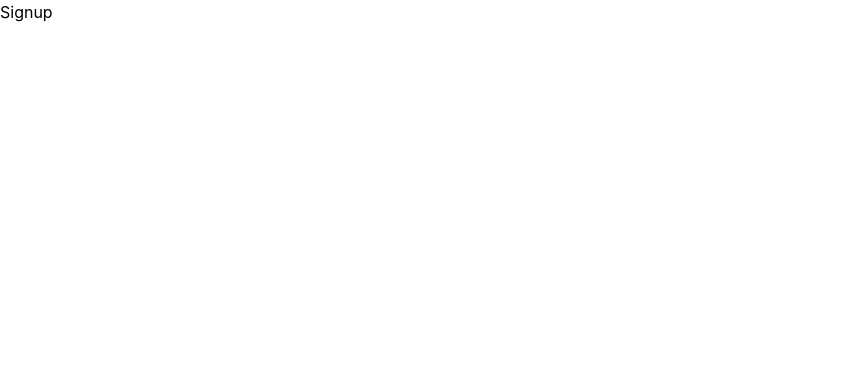
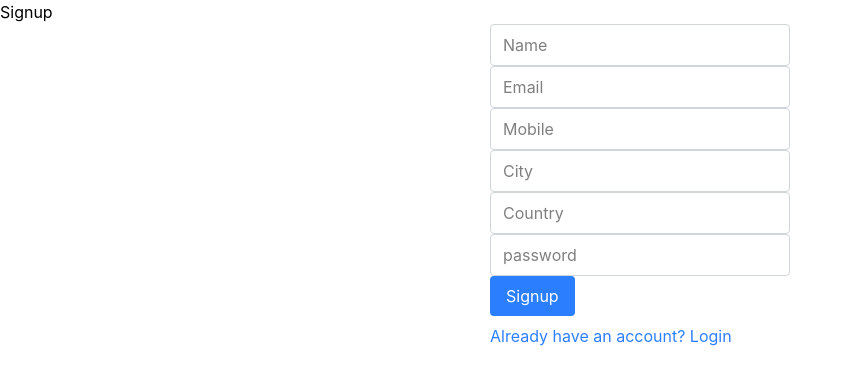
Before and after one commit to snehalkhater/TinyTour-app, a React (Vite) app in the folder client/: page /signup in a window 1280 px wide. Shown: the top 384 px of the page, without its empty margins (0-852 px from the left). Built offline with nearby package versions, Linux system fonts and the light colour scheme.

Commit message:
signup and signin setup are created

```diff
--- a/client/src/components/Button.jsx
+++ b/client/src/components/Button.jsx
@@ -1,8 +1,10 @@
-import React from 'react'
-
-function Button() {
+function Button({title, onClick}) {
   return (
-    <div>Button</div>
+  <button
+  onClick={onClick}
+  className="bg-blue-500 text-white px-4 py-2 rounded hover:bg-blue-600">
+  {title}
+  </button>
   )
 }
 
--- a/client/src/components/Input.jsx
+++ b/client/src/components/Input.jsx
@@ -1,9 +1,15 @@
-import React from 'react'
-
-function Input() {
+function Input({type, placeholder, value, onChange}) {
   return (
-    <div>Input</div>
-  )
+    < input
+    type={type}
+    placeholder={placeholder}
+    value={value}
+    onChange={onChange}
+    className='border border-gray-300 rounded px-3 py-2
+    focus:outline-none focus:ring-2 focus:ring-blue-500
+    block w-full'
+    />
+  );
 }
 
 export default Input
--- /dev/null
+++ b/client/src/utils.jsx
@@ -0,0 +1,5 @@
+const setPageTitle = (title) => {
+    document.title = title;
+};
+
+export { setPageTitle }
--- a/client/src/views/EditTour.jsx
+++ b/client/src/views/EditTour.jsx
@@ -1,8 +1,8 @@
 import React, { useEffect } from 'react'
-
+import { setPageTitle } from "./../utils.jsx"
 function EditTour() {
     useEffect(() => {
-        document.title="Edit Tour - TinyTours";
+        setPageTitle("Edit Tour - TinyTours");
     },[]);
   return (
     <div>EditTour</div>
--- a/client/src/views/Home.jsx
+++ b/client/src/views/Home.jsx
@@ -1,9 +1,10 @@
 import React from 'react'
 import { useEffect } from 'react';
+import { setPageTitle } from "./../utils.jsx"
 
 function Home() {
       useEffect(() => {
-          document.title="Home Tour - TinyTours";
+          setPageTitle("Edit Tour - TinyTours");
       },[]);
   return (
     <div>Home</div>
--- a/client/src/views/Login.jsx
+++ b/client/src/views/Login.jsx
@@ -1,12 +1,71 @@
-import React from 'react'
-import { useEffect } from 'react';
+import axios from "axios";
+import { useEffect, useState } from 'react';
+import { setPageTitle } from "./../utils.jsx";
+import Input from '../components/Input.jsx';
+import Button from '../components/Button.jsx';
+import toast, { Toaster } from "react-hot-toast";
+import { Link } from "react-router";
 
 function Login() {
-      useEffect(() => {
-          document.title="Login Tour - TinyTours";
-      },[]);
+  useEffect(() => {
+    setPageTitle("Login - TinyTours");
+  }, []);
+
+
+  const [loginUser, setloginUser] = useState({
+    email: "",
+    password: "",
+  });
+
+
+  const checkUserLogin = async () => {
+    const response = await axios.post("http://localhost:8080/login", loginUser);
+
+    console.log(response.data);
+
+    if (response.data.success) {
+      toast.success(response.data.message, { id: "loginSuccess" });
+      setloginUser({
+        email: "",
+        password: "",
+      });
+
+      const {jwtToken, data} = response.data;
+      localStorage.setItem("userJwtToken", jwtToken);
+            localStorage.setItem("userData", JSON.stringify(data));
+    } else {
+      toast.error(response.data.message, { id: "loginError" });
+    }
+  };
+
+
   return (
-    <div>Login</div>
+    <div>
+      <h1>Login</h1>
+      <div className="w-75 block mx-auto">
+        <Input type="email"
+          placeholder="Email"
+          value={loginUser.email}
+          onChange={(e) => {
+            setloginUser({ ...loginUser, email: e.target.value })
+          }}
+        />
+        <Input type="password"
+          placeholder="password"
+          value={loginUser.password}
+          onChange={(e) => {
+            setloginUser({ ...loginUser, password: e.target.value })
+          }}
+        />
+        <Button
+          title="Login"
+          onClick={checkUserLogin}
+        />
+
+        <Link to="/signup" className="block my-2 text-blue-500">Don't have an account? Register</Link>
+      </div>
+      <Toaster position="top-center" />
+    </div>
   )
 }
 
--- a/client/src/views/NewTour.jsx
+++ b/client/src/views/NewTour.jsx
@@ -1,9 +1,9 @@
 import React from 'react'
 import { useEffect } from 'react';
-
+import { setPageTitle } from "./../utils.jsx"
 function NewTour() {
         useEffect(() => {
-            document.title="New Tour - TinyTours";
+           setPageTitle("Edit Tour - TinyTours");
         },[]);
   return (
     <div>NewTour</div>
--- a/client/src/views/Signup.jsx
+++ b/client/src/views/Signup.jsx
@@ -1,12 +1,101 @@
-import React from 'react'
-import { useEffect } from 'react';
+import axios from "axios";
+import { useEffect, useState } from 'react';
+import { setPageTitle } from "./../utils.jsx"
+import Input from '../components/Input.jsx';
+import Button from '../components/Button.jsx';
+import toast, { Toaster } from "react-hot-toast";
+import { Link } from "react-router";
 
 function Signup() {
-      useEffect(() => {
-          document.title="Signup Tour - TinyTours";
-      },[]);
+  const [newUser, setnewUser] = useState({
+    name: "",
+    email: "",
+    mobile: "",
+    city: "",
+    country: "",
+    password: "",
+  });
+
+  useEffect(() => {
+    setPageTitle("Signup Tour - TinyTours");
+  }, []);
+
+  const createUser = async () => {
+    const response = await axios.post("http://localhost:8080/signup", newUser);
+    console.log(response.data);
+
+    if (response.data.success) {
+      toast.success(response.data.message, { id: "signupSuccess" });
+      setnewUser({
+        name: "",
+        email: "",
+        mobile: "",
+        city: "",
+        country: "",
+        password: "",
+      });
+    }
+    else {
+      toast.error(response.data.message, { id: "signupError" });
+    }
+  };
+
   return (
-    <div>Signup</div>
+    <div>
+      <h1>Signup</h1>
+
+      <div className='w-75 block mx-auto '>
+        <Input type="text"
+          placeholder="Name"
+          value={newUser.name}
+          onChange={(e) => {
+            setnewUser({ ...newUser, name: e.target.value })
+          }}
+        />
+        <Input type="email"
+          placeholder="Email"
+          value={newUser.email}
+          onChange={(e) => {
+            setnewUser({ ...newUser, email: e.target.value })
+          }}
+        />
+        <Input type="text"
+          placeholder="Mobile"
+          value={newUser.mobile}
+          onChange={(e) => {
+            setnewUser({ ...newUser, mobile: e.target.value })
+          }}
+        />
+        <Input type="text"
+          placeholder="City"
+          value={newUser.city}
+          onChange={(e) => {
+            setnewUser({ ...newUser, city: e.target.value })
+          }}
+        />
+        <Input type="text"
+          placeholder="Country"
+          value={newUser.country}
+          onChange={(e) => {
+            setnewUser({ ...newUser, country: e.target.value })
+          }}
+        />
+        <Input type="password"
+          placeholder="password"
+          value={newUser.password}
+          onChange={(e) => {
+            setnewUser({ ...newUser, password: e.target.value })
+          }}
+        />
+        <Button
+          title="Signup"
+          onClick={createUser}
+        />
+         <Link to="/login" className="block my-2 text-blue-500">Already have an account? Login</Link>
+      </div>
+      <Toaster position="top-center" />
+
+    </div>
   )
 }
 
--- a/client/src/views/Tours.jsx
+++ b/client/src/views/Tours.jsx
@@ -1,9 +1,9 @@
 import React from 'react'
 import { useEffect } from 'react';
-
+import { setPageTitle } from "./../utils.jsx"
 function Tours() {
       useEffect(() => {
-          document.title="Tours - TinyTours";
+      setPageTitle("Edit Tour - TinyTours");
       },[]);
   return (
     <div>Tours</div>
```
